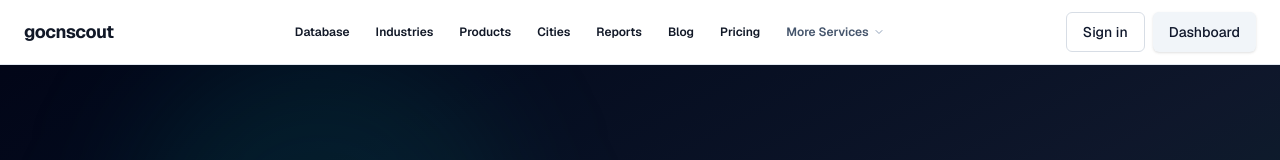
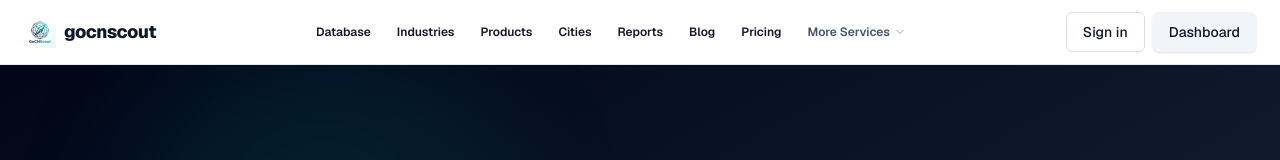
Before and after one commit to defhn/gocnscout, a Next.js app: page / in a window 1280 px wide. Shown: the top 160 px of the page. Built offline with nearby package versions, Linux system fonts and the light colour scheme; no server answers; the database is empty.

Commit message:
feat: complete brand logo integration and size adjustments across header, footer, shells and favicon

```diff
--- a/src/components/layout/admin-shell.tsx
+++ b/src/components/layout/admin-shell.tsx
@@ -18,8 +18,9 @@ export function AdminShell({ children }: { children: React.ReactNode }) {
   return (
     <div className="min-h-screen bg-slate-100">
       <aside className="fixed inset-y-0 left-0 hidden w-64 border-r border-border bg-slate-950 p-4 text-white lg:block">
-        <Link href="/admin" className="text-lg font-semibold">
-          gocnscout 管理后台
+        <Link href="/admin" className="flex items-center gap-2 text-lg font-extrabold text-white">
+          <img src="/logo.png" alt="GoCNScout Logo" className="h-8 w-8 object-contain" />
+          <span>gocnscout 管理后台</span>
         </Link>
         <nav className="mt-8 grid gap-1" aria-label="Admin navigation">
           {nav.map((item) => (
--- a/src/components/layout/dashboard-shell.tsx
+++ b/src/components/layout/dashboard-shell.tsx
@@ -18,8 +18,9 @@ export function DashboardShell({ children }: { children: React.ReactNode }) {
   return (
     <div className="min-h-screen bg-slate-50">
       <aside className="fixed inset-y-0 left-0 hidden w-64 border-r border-border bg-white p-4 lg:block">
-        <Link href="/" className="text-lg font-semibold text-slate-950">
-          gocnscout
+        <Link href="/" className="flex items-center gap-2 text-lg font-extrabold text-slate-950">
+          <img src="/logo.png" alt="GoCNScout Logo" className="h-8 w-8 object-contain" />
+          <span>gocnscout</span>
         </Link>
         <nav className="mt-8 grid gap-1" aria-label="Dashboard navigation">
           {nav.map((item) => (
--- a/src/components/layout/public-footer.tsx
+++ b/src/components/layout/public-footer.tsx
@@ -6,7 +6,10 @@ export function PublicFooter() {
     <footer className="mt-auto border-t border-border bg-white">
       <div className="container-page grid gap-8 py-10 md:grid-cols-5">
         <div>
-          <p className="font-semibold text-slate-950">gocnscout</p>
+          <div className="flex items-center gap-2 text-lg font-extrabold text-slate-950">
+            <img src="/logo.png" alt="GoCNScout Logo" className="h-10 w-10 object-contain" />
+            <span>gocnscout</span>
+          </div>
           <p className="mt-3 text-sm leading-6 text-slate-600">
             Non-sensitive supplier research tools based on China sourcing exhibition registries.
           </p>
--- a/src/components/layout/public-header.tsx
+++ b/src/components/layout/public-header.tsx
@@ -14,8 +14,9 @@ export async function PublicHeader() {
     <header className="sticky top-0 z-50 border-b border-slate-200 bg-white/95 backdrop-blur-md">
       <div className="mx-auto flex h-16 w-full max-w-[1440px] items-center justify-between gap-4 px-4 lg:px-6">
         {/* Brand Logo */}
-        <Link href="/" className="text-lg font-bold tracking-tight text-slate-950 shrink-0">
-          gocnscout
+        <Link href="/" className="flex items-center gap-2 text-lg font-extrabold tracking-tight text-slate-950 shrink-0">
+          <img src="/logo.png" alt="GoCNScout Logo" className="h-8 w-8 object-contain" />
+          <span>gocnscout</span>
         </Link>
 
         {/* Navigation Controls */}
```
Also changed, not shown: public/logo.png (added), src/app/icon.png (added).
